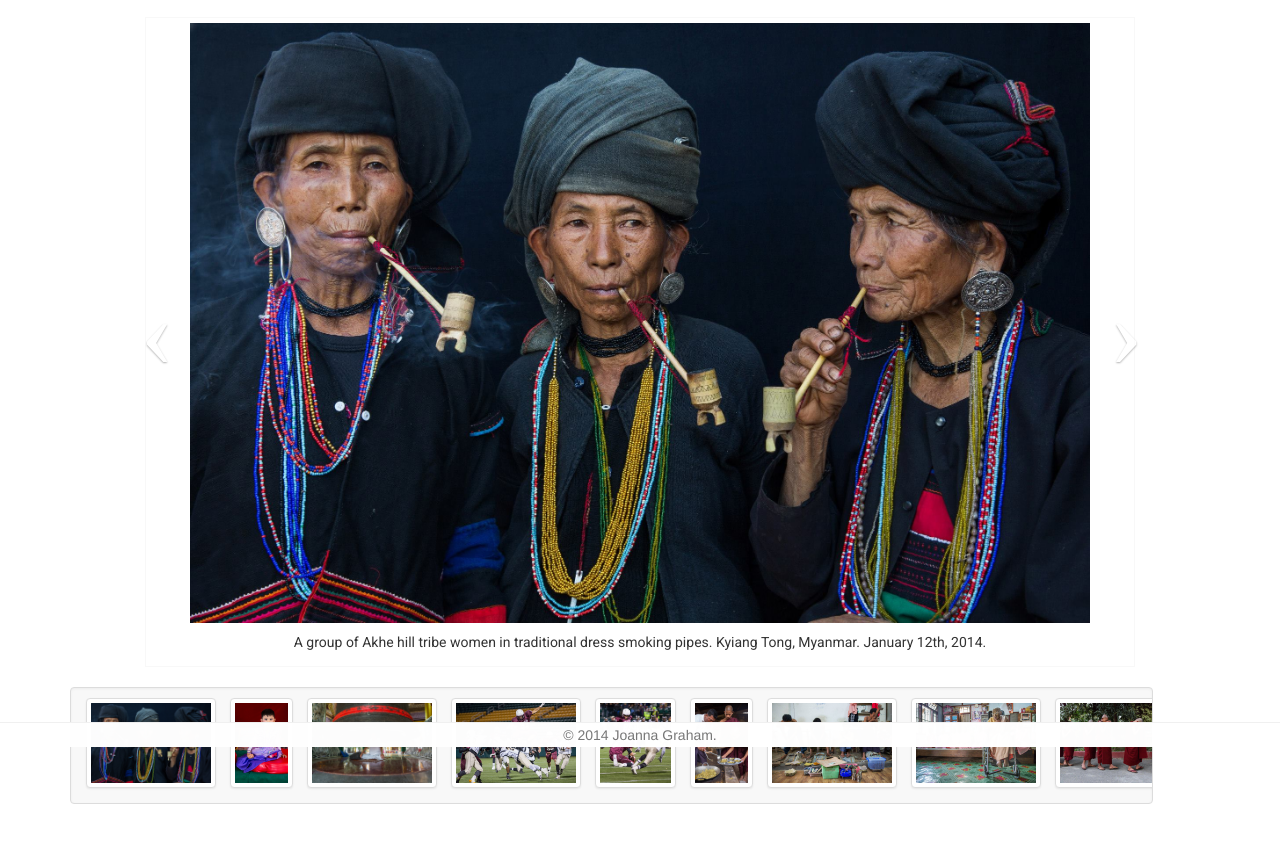
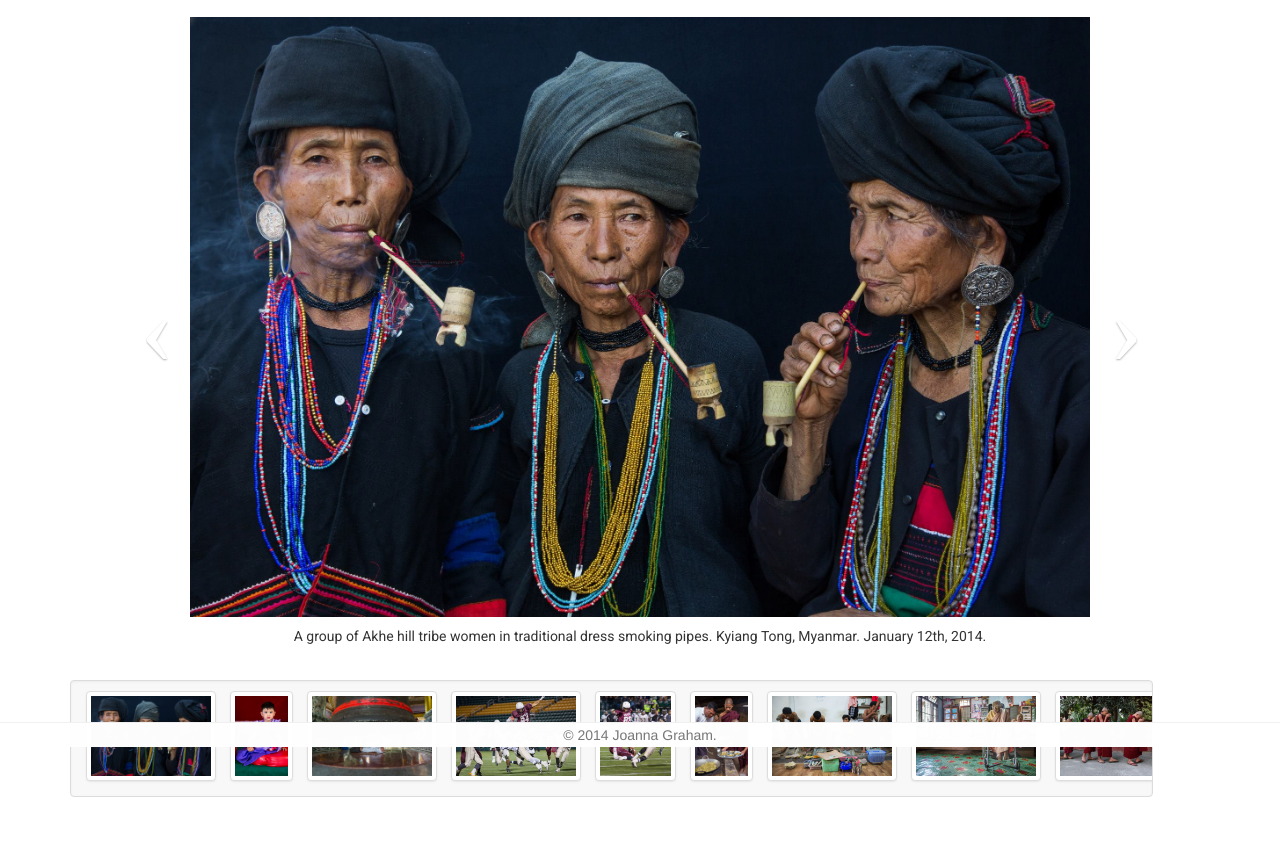
Before and after one commit to bjk7706/joanna, a plain HTML site: page index.html in a window 1280 px wide. Shown: the part 53-896 px from the top of the page. Drawn offline with nearby package versions, Linux system fonts and the light colour scheme.

Commit message:
Removes border

```diff
--- a/css/main.css
+++ b/css/main.css
@@ -97,8 +97,3 @@ p.caption {
 	font-size: 100px;
 	margin-top: -80px;
 }
-
-.item {
-	border: 1px solid #F8F8F8;
-	padding-top: 5px;
-}
```
